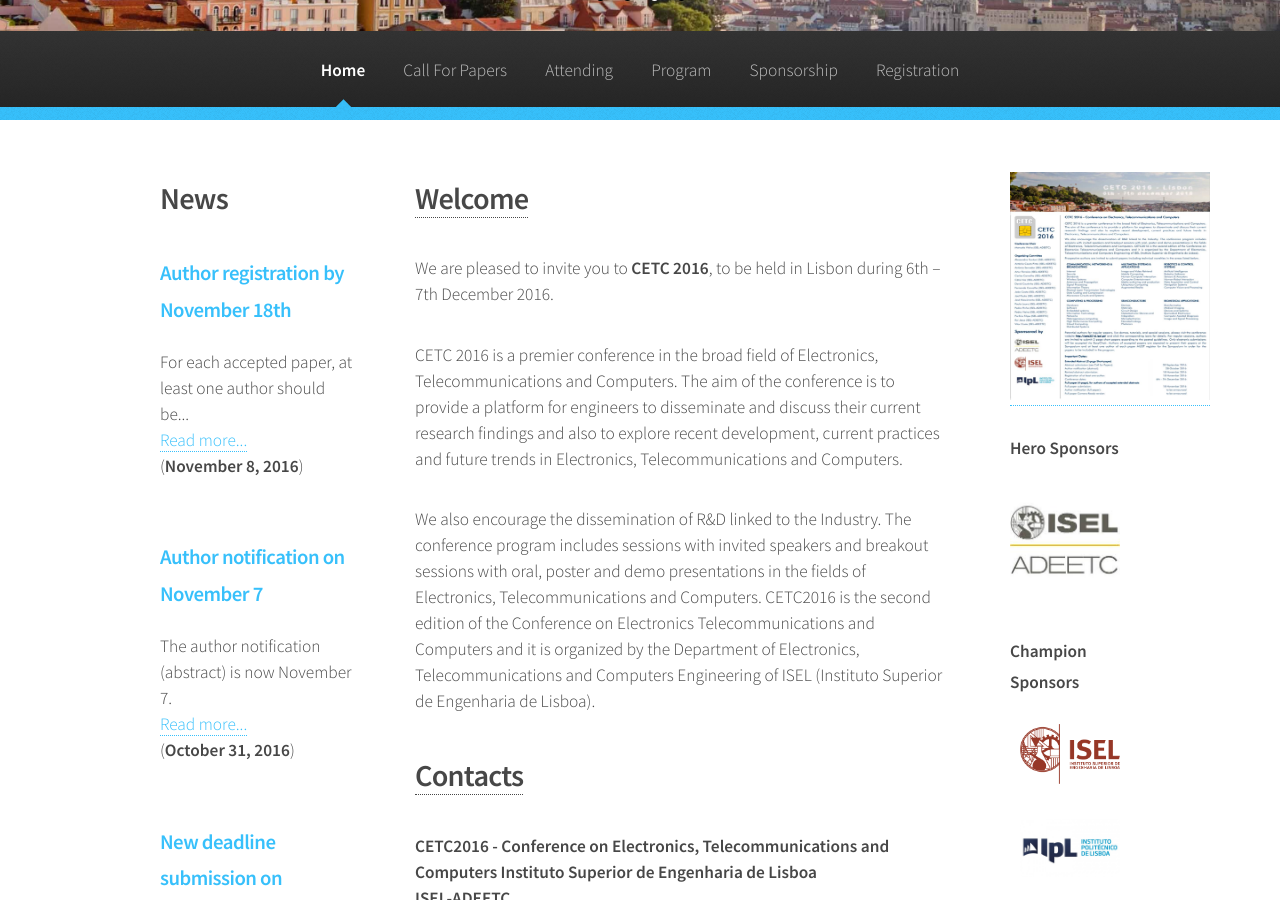
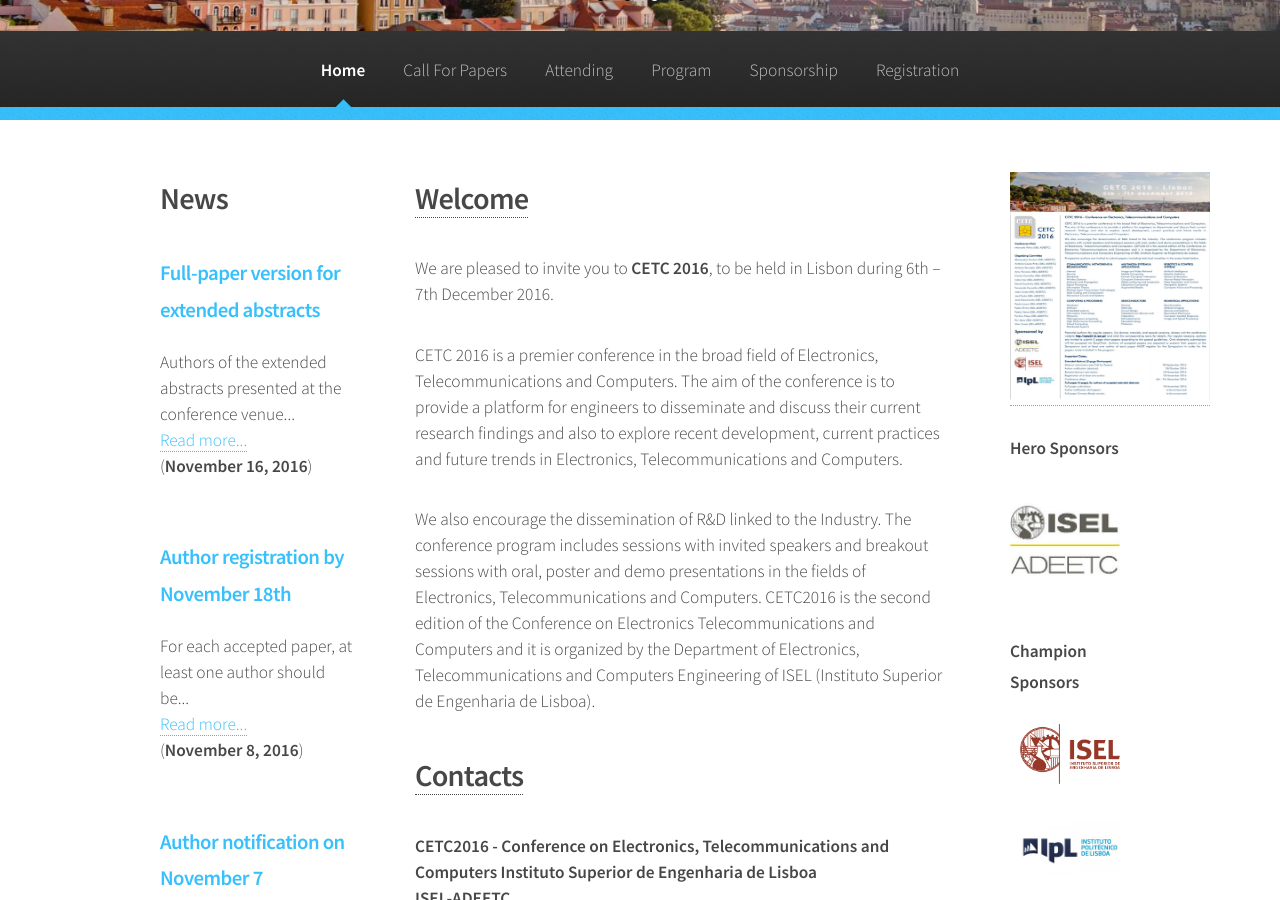
Before and after one commit to cetc2016/cetc2016.github.io, a Jekyll site: the page built from index.html, in a window 1280 px wide and 900 px high, scrolled down 423 px. Built offline with Jekyll 4.4.1, drawn with Linux system fonts in a browser that asks for light colours; the list of posts is cut into pages by our own code.

Commit message:
Full paper notification

```diff
--- /dev/null
+++ b/_posts/2016-11-16-extended abstracts.md
@@ -0,0 +1,20 @@
+---
+layout: post
+title: Full-paper version for extended abstracts
+date: 2016-11-16
+type: post
+published: true
+status: publish
+categories: []
+tags: []
+author:
+  login: fmcarvalho
+  email:
+  display_name:
+---
+
+Authors of the extended abstracts presented at the conference venue are invited to
+submit a full-paper version of their work, with up to 6 pages, no later than 23
+January of 2017, to the
+[Academic Journal i-ETC](http://journals.isel.pt/index.php/i-ETC). Please note
+that publication on this Journal is subject to an additional peer review process.
--- a/callforpapers.md
+++ b/callforpapers.md
@@ -94,15 +92,6 @@ ROBOTICS & CONTROL SYSTEMS
 |Registration of at least one author | 18 November 2016|
 |Conference dates| 6th - 7th Decenber 2016|
 
-### Full-paper (4-page), for authors of accepted extended abstracts:
-
-{:.default}
-| Event    |      Date     |
-|----------| ------------- |
-|Full paper submission| 18 November 2016 |
-|Author notification (full-paper)|to be announced|
-|Full paper Camera-Ready version|to be announced|
-
 ## <a name="call-for-papers-submission">Submission</a>
 
 The extended abstract (2-page short paper) submission in PDF format, in this
@@ -111,3 +100,9 @@ can be done [here](https://easychair.org/conferences/?conf=cetc2016).
 
 For MSWord authors, please use this [file](/resources/CETC_Template.doc);
 for LaTeX users, please use this [template](/resources/CETC2016_Template_Latex.zip).
+
+Authors of the extended abstracts presented at the conference venue are invited to
+submit a full-paper version of their work, with up to 6 pages, no later than 23
+January of 2017, to the
+[Academic Journal i-ETC](http://journals.isel.pt/index.php/i-ETC). Please note
+that publication on this Journal is subject to an additional peer review process.
```
Also changed, not shown: other parts of callforpapers.md (+0 -2 lines).
